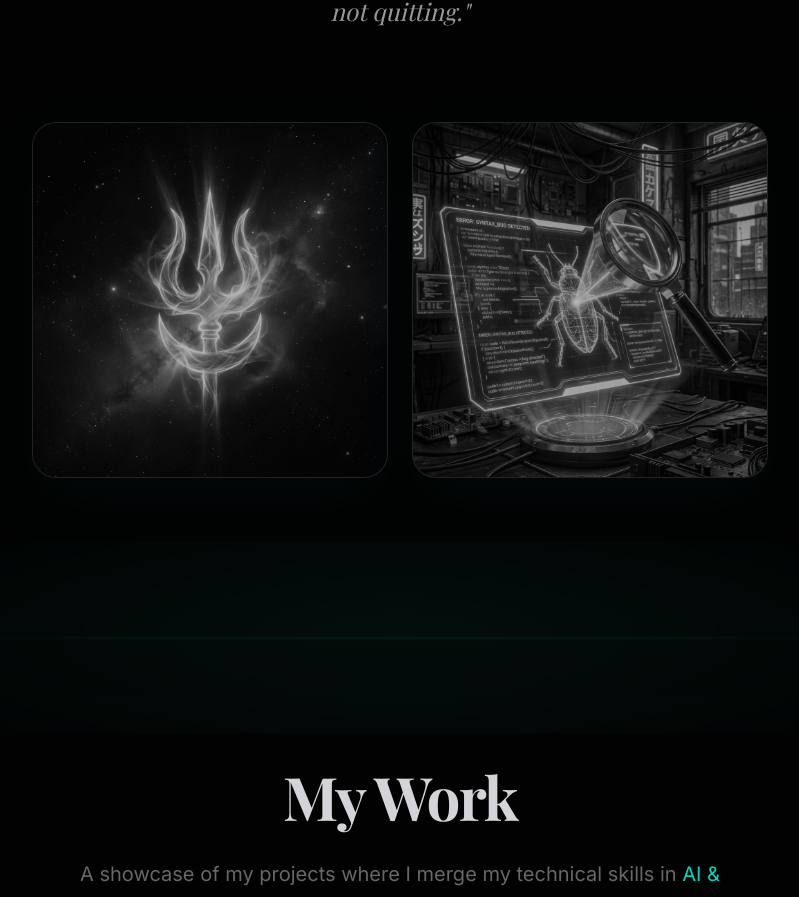
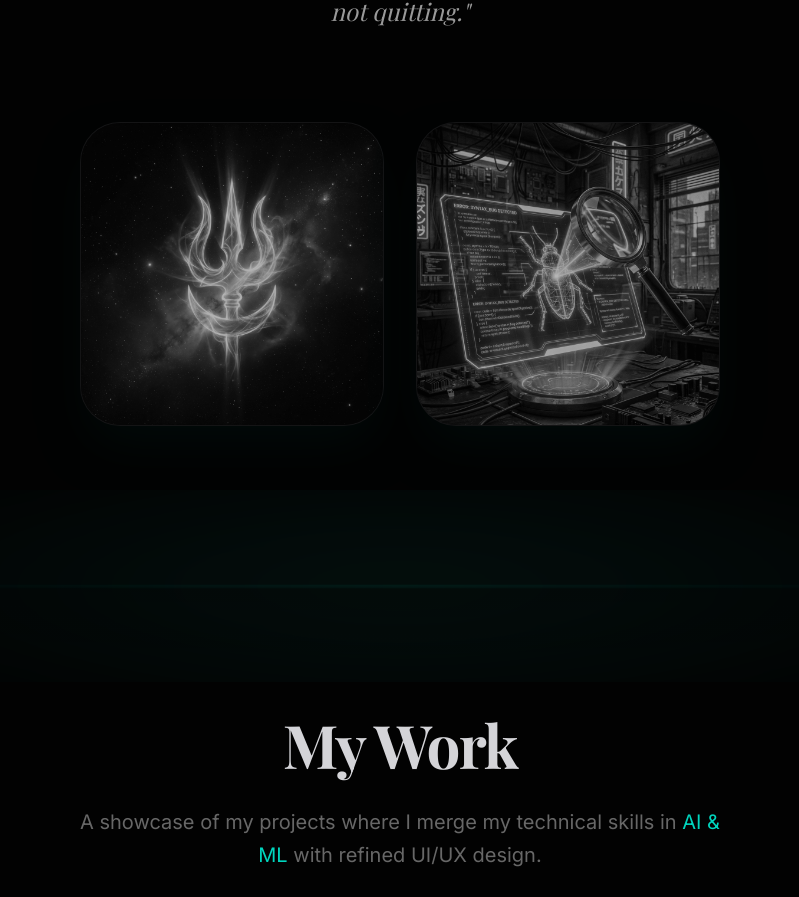
Before and after one commit to aasthakumari03/updated_Portfolio, a Next.js app: page / in a window 1280 px wide. Shown: the part 1180-2077 px from the top of the page, without its empty margins (240-1039 px from the left). Built offline with nearby package versions, Linux system fonts and the light colour scheme; a web font is replaced by a local one.

Commit message:
Further refine visual graphics size and styling

```diff
--- a/app/about/page.tsx
+++ b/app/about/page.tsx
@@ -10,9 +10,9 @@ export default function AboutPage() {
                 <p>"As a CSE (AI & ML) student, debugging taught me that progress comes from fixing, not quitting."</p>
             </div>
 
-            <div className="grid grid-cols-1 md:grid-cols-2 gap-6 w-full max-w-3xl px-4 mx-auto">
+            <div className="grid grid-cols-1 md:grid-cols-2 gap-8 w-full max-w-2xl px-4 mx-auto">
                 <ScrollReveal delay={0.2} className="relative group">
-                    <div className="relative aspect-square overflow-hidden rounded-3xl border border-white/10 bg-zinc-900/40 backdrop-blur-sm shadow-2xl shadow-teal-500/5 group-hover:shadow-teal-500/20 transition-all duration-500">
+                    <div className="relative aspect-square overflow-hidden rounded-[2.5rem] border border-white/5 bg-zinc-900/30 backdrop-blur-md shadow-2xl shadow-teal-500/5 group-hover:shadow-teal-500/30 group-hover:-translate-y-2 transition-all duration-700">
                         <Image
                             src="/images/mahadev.png"
                             alt="Mahadev Trishul - Symbol of Core Beliefs"
@@ -26,7 +26,7 @@ export default function AboutPage() {
                 </ScrollReveal>
 
                 <ScrollReveal delay={0.4} className="relative group">
-                    <div className="relative aspect-square overflow-hidden rounded-3xl border border-white/10 bg-zinc-900/40 backdrop-blur-sm shadow-2xl shadow-teal-500/5 group-hover:shadow-teal-500/20 transition-all duration-500">
+                    <div className="relative aspect-square overflow-hidden rounded-[2.5rem] border border-white/5 bg-zinc-900/30 backdrop-blur-md shadow-2xl shadow-teal-500/5 group-hover:shadow-teal-500/30 group-hover:-translate-y-2 transition-all duration-700">
                         <Image
                             src="/images/coding.png"
                             alt="Futuristic Coding Interface"
--- a/app/page.tsx
+++ b/app/page.tsx
@@ -144,9 +144,9 @@ export default function Home() {
           </div>
         </ScrollReveal>
 
-        <div className="grid grid-cols-1 md:grid-cols-2 gap-6 w-full max-w-3xl px-4 mt-12 mx-auto">
+        <div className="grid grid-cols-1 md:grid-cols-2 gap-8 w-full max-w-2xl px-4 mt-12 mx-auto">
           <ScrollReveal delay={0.2} className="relative group">
-            <div className="relative aspect-square overflow-hidden rounded-3xl border border-white/10 bg-zinc-900/40 backdrop-blur-sm shadow-2xl shadow-teal-500/5 group-hover:shadow-teal-500/20 transition-all duration-500">
+            <div className="relative aspect-square overflow-hidden rounded-[2.5rem] border border-white/5 bg-zinc-900/30 backdrop-blur-md shadow-2xl shadow-teal-500/5 group-hover:shadow-teal-500/30 group-hover:-translate-y-2 transition-all duration-700">
               <Image
                 src="/images/mahadev.png"
                 alt="Mahadev Trishul - Symbol of Core Beliefs"
@@ -160,7 +160,7 @@ export default function Home() {
           </ScrollReveal>
 
           <ScrollReveal delay={0.4} className="relative group">
-            <div className="relative aspect-square overflow-hidden rounded-3xl border border-white/10 bg-zinc-900/40 backdrop-blur-sm shadow-2xl shadow-teal-500/5 group-hover:shadow-teal-500/20 transition-all duration-500">
+            <div className="relative aspect-square overflow-hidden rounded-[2.5rem] border border-white/5 bg-zinc-900/30 backdrop-blur-md shadow-2xl shadow-teal-500/5 group-hover:shadow-teal-500/30 group-hover:-translate-y-2 transition-all duration-700">
               <Image
                 src="/images/coding.png"
                 alt="Futuristic Coding Interface"
```
